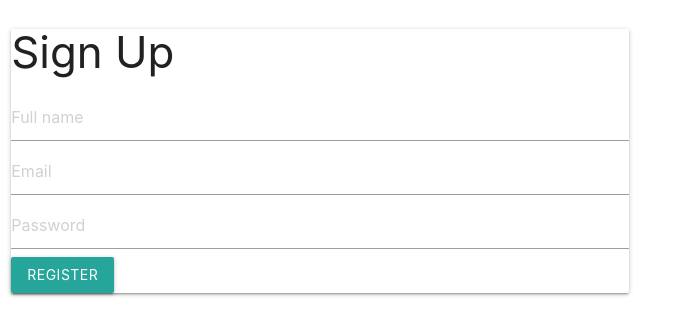
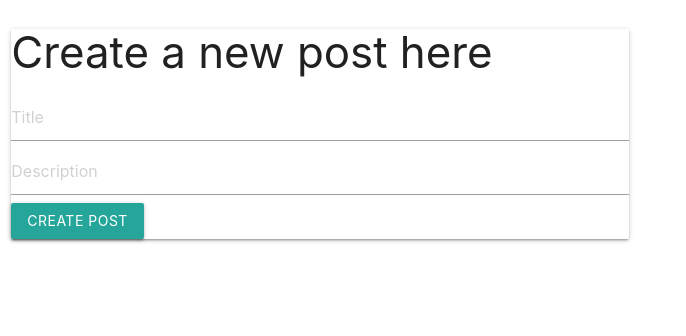
Before and after one commit to BharatRulez/blogPostFrontend, a React (Create React App) app: page /posts/create in a window 1280 px wide. Shown: the top 336 px of the page, without its empty margins (0-686 px from the left). Built offline with nearby package versions, Linux system fonts and the light colour scheme.

Commit message:
changesmk

```diff
--- a/src/components/Dashboard/post/postForm.js
+++ b/src/components/Dashboard/post/postForm.js
@@ -2,22 +2,20 @@ import React from "react";
 
 import { useState } from 'react'
 import { useHistory } from 'react-router-dom'
-import { createUser } from '../../../utils/api'
+import { createPost } from '../../../utils/api'
 
 const PostForm = () => {
-    const [email, setEmail] = useState('')
-  const [fullName, setFullName] = useState('')
-  const [password, setPassword] = useState('')
+    const [description, setDescription] = useState('')
+  const [title, setTitle] = useState('')
+
   const history  = useHistory();
   const handleSubmit = (e) =>{
     e.preventDefault()
 
-    createUser({ fullName, email, password }).then(data => {
+    createPost({ title, description }).then(data => {
      if(!data.error)
-       history.push('/login')
-
-
-    })
+       history.push('/posts')
+     })
     }
   return (
       <>
@@ -29,7 +27,7 @@ const PostForm = () => {
 
       <div className="card card-outline-secondary">
         <div className="card-header">
-          <h3 className="mb-0">Sign Up</h3>
+          <h3 className="mb-0">Create a new post here</h3>
         </div>
         <div className="card-body">
           <form className="form" onSubmit={e => handleSubmit(e)}>
@@ -37,38 +35,29 @@ const PostForm = () => {
               <input
                 type="text"
                 className="form-control"
-                onChange={e => setFullName(e.target.value)}
-               value = {fullName}
-                placeholder="Full name"
+                onChange={e => setTitle(e.target.value)}
+               value = {title}
+                placeholder="Title"
               />
             </div>
             <div className="form-group">
               <input
-                type="email"
+                type="text"
                 className="form-control"
-              value= {email}
-              onChange={e => setEmail(e.target.value)}
-                placeholder="Email"
+              value= {description}
+              onChange={e => setDescription(e.target.value)}
+                placeholder="Description"
                 required=""
               />
             </div>
-            <div className="form-group">
-              <input
-                type="password"
-                className="form-control"
-               value={password}
-               onChange={e => setPassword(e.target.value)}
-                placeholder="Password"
-                required=""
-              />
-            </div>
+
 
             <div className="form-group">
               <button
                 type="submit"
                 className="btn btn-success btn-lg float-right"
               >
-                Register
+                Create Post
               </button>
             </div>
           </form>
--- a/src/components/Login/index.js
+++ b/src/components/Login/index.js
@@ -16,6 +16,10 @@ const handleSubmit = (e) =>{
 
   signInUser({ userEmail, userPassword }).then(data => {
     console.log(data);
+    const { token, user } = data
+    localStorage.setItem('user_id', user._id)
+    localStorage.setItem('email', user.email)
+    localStorage.setItem('token', token)
 
 
      history.push('/posts')
--- a/src/utils/api.js
+++ b/src/utils/api.js
@@ -4,6 +4,8 @@ const baseURL = 'http://localhost:9000/api/v1'
 
 const signInUserURL = `${baseURL}/usersignin`
 const createUserURL = `${baseURL}/usersignup`
+const createPostURL = `${baseURL}/post`
+
 const signInUser = user => {
     return fetch(signInUserURL, {
       method: 'POST',
@@ -32,4 +34,17 @@ const signInUser = user => {
       })
     }).then(res => res.json())
   }
-  export {signInUser,createUser};
+
+  const createPost = post => {
+    return fetch(createPostURL, {
+      method: 'POST',
+      headers: {
+        'Content-Type': 'application/json'
+      },
+      body: JSON.stringify({
+        title: post.title,
+        description: post.description,
+      })
+    }).then(res => res.json())
+  }
+  export {signInUser,createUser,createPost};
```
